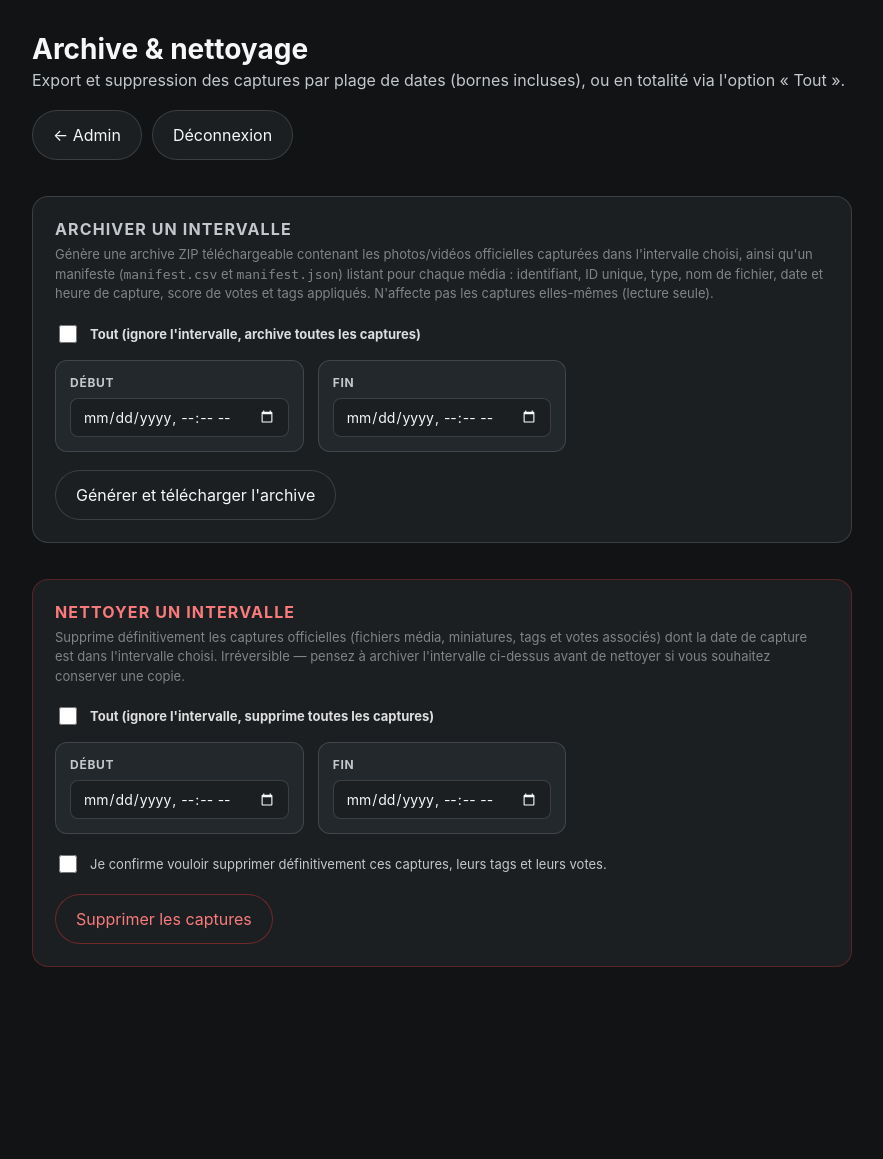
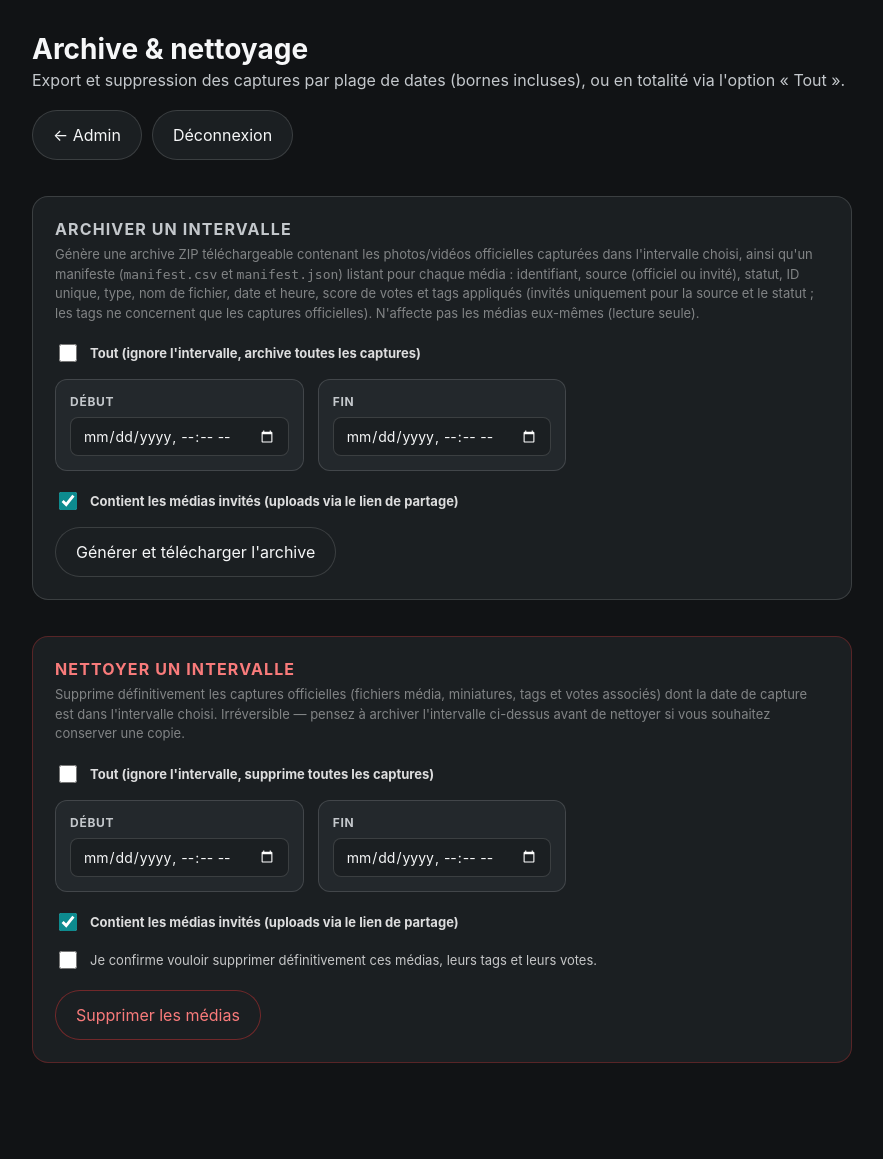
Before and after one commit to Pictotem/pictotem, a Flask app: page /admin/archive in a window 1280 px wide. Shown: the whole page, without its empty margins (198-1081 px from the left). Before the commit the page ends 967 px from the top, so only its background shows below. Run offline with Flask 3, Linux system fonts and the light colour scheme; the visitor is signed in with stand-in values (Sample User, id 1); parts of the project's set-up code (start-up, migrations or seed data) failed here and were passed over; some libraries are stand-ins or nearby versions.

Commit message:
Ajoute l'option "médias invités" à l'archivage et au nettoyage (/admin/archive)
Case à cocher "Contient les médias invités (uploads via le lien de
partage)" sur chacun des deux formulaires, cochée par défaut :

- Archiver : inclut désormais les uploads invités (guest_uploads, tous
  statuts confondus) de l'intervalle dans le ZIP, sous guest_media/ (les
  captures officielles restent sous media/). Le manifeste gagne deux
  colonnes : `source` ('official'/'guest') et `status` (statut de
  modération, vide pour les captures officielles) — nécessaire car
  captures.id et guest_uploads.id sont deux séquences AUTOINCREMENT
  indépendantes qui peuvent coïncider (même disambiguateur que la colonne
  `source` de la table votes). Les uploads invités n'ont pas de tags
  (fonctionnalité réservée au kiosque) : colonne laissée vide pour ces
  lignes.
- Nettoyer : supprime aussi les uploads invités de l'intervalle (fichier,
  miniature, votes) quand la case est cochée. Message de résultat et
  confirmation JS mis à jour pour refléter les deux compteurs (captures +
  médias invités).
- db.py : list_guest_uploads_in_range(), et correction de
  delete_guest_upload_db() qui ne supprimait pas les lignes `votes`
  (source='guest') associées — même défaut que l'ancien delete_capture()
  corrigé précédemment, cette fois côté invités.
- app.py : _build_archive_zip(start_iso, end_iso, include_guests=True),
  routes export/cleanup étendues pour lire la case include_guests.

Testé sur base + dossiers entièrement isolés (répertoire temporaire,
DB_PATH/PHOTO_DIR/VIDEO_DIR/THUMBS_DIR/EXPORTS_DIR/GUEST_UPLOAD_DIR
monkeypatchés, jamais Dev/data) : export avec/sans invités, manifeste
avec clé composite (source, id) car capture et upload invité coïncidaient
volontairement sur le même id dans le test, cleanup sans invités laisse
l'upload intact, cleanup avec invités supprime upload + vote réel + fichier
+ miniature.

```diff
--- a/app/app.py
+++ b/app/app.py
@@ -56,6 +56,7 @@ from db import (db_conn, delete_capture, delete_email_by_id, delete_frame_db,
                 cast_vote, admin_adjust_vote, get_voter_votes,
                 add_guest_upload, list_guest_uploads, list_approved_guest_uploads,
                 count_guest_uploads_by_token, set_guest_upload_status, delete_guest_upload_db,
+                list_guest_uploads_in_range,
                 list_gallery_combined,
                 list_tags, get_tag_by_id, create_tag, update_tag, delete_tag_db,
                 list_capture_tags, count_capture_tags, add_capture_tag, delete_capture_tag,
@@ -1094,20 +1095,26 @@ def _resolve_archive_range(form) -> tuple[str, str, str]:
     return _parse_archive_range(form)
 
 
-def _build_archive_zip(start_iso: str, end_iso: str):
-    """Construit une archive ZIP (fichiers média sous media/ + manifeste
-    manifest.csv/.json avec tags, score de votes, date/heure de capture)
-    pour toutes les captures officielles de [start_iso, end_iso]. Écrite
-    dans EXPORTS_DIR (nom horodaté, jamais nettoyée automatiquement — même
-    logique que emails.csv/.json). Retourne (zip_path, nb_captures)."""
+def _build_archive_zip(start_iso: str, end_iso: str, include_guests: bool = True):
+    """Construit une archive ZIP (fichiers média + manifeste manifest.csv/
+    .json avec source, tags, score de votes, date/heure de capture) pour
+    toutes les captures officielles de [start_iso, end_iso], sous media/,
+    et — si include_guests — les uploads invités (quel que soit leur
+    statut) de la même plage, sous guest_media/ (fichiers stockés dans
+    GUEST_UPLOAD_DIR, définitions plus bas dans ce fichier). Les uploads
+    invités n'ont pas de tags (fonctionnalité réservée aux captures
+    officielles côté kiosque) : colonne laissée vide pour ces lignes.
+    Écrite dans EXPORTS_DIR (nom horodaté, jamais nettoyée automatiquement
+    — même logique que emails.csv/.json). Retourne (zip_path, nb_médias)."""
     captures = list_captures_in_range(start_iso, end_iso)
     tags_map = get_tags_for_captures([c['id'] for c in captures])
+    guests = list_guest_uploads_in_range(start_iso, end_iso) if include_guests else []
 
     EXPORTS_DIR.mkdir(parents=True, exist_ok=True)
     stamp = datetime.now().strftime('%Y%m%d-%H%M%S')
     zip_path = EXPORTS_DIR / f'archive-{stamp}.zip'
 
-    fieldnames = ['id', 'media_uid', 'kind', 'filename', 'created_at', 'vote_score', 'tags']
+    fieldnames = ['id', 'source', 'status', 'media_uid', 'kind', 'filename', 'created_at', 'vote_score', 'tags']
     manifest_rows = []
     with zipfile.ZipFile(zip_path, 'w', zipfile.ZIP_DEFLATED) as zf:
         for cap in captures:
@@ -1119,6 +1126,8 @@ def _build_archive_zip(start_iso: str, end_iso: str):
                 logger.warning('Archive admin : fichier introuvable, ignoré : %s', src)
             manifest_rows.append({
                 'id':          cap['id'],
+                'source':      'official',
+                'status':      '',
                 'media_uid':   cap.get('media_uid') or '',
                 'kind':        cap['kind'],
                 'filename':    cap['filename'],
@@ -1127,6 +1136,24 @@ def _build_archive_zip(start_iso: str, end_iso: str):
                 'tags':        ', '.join(tags_map.get(cap['id'], [])),
             })
 
+        for up in guests:
+            src = GUEST_UPLOAD_DIR / up['filename']
+            if src.is_file():
+                zf.write(src, arcname=f"guest_media/{up['filename']}")
+            else:
+                logger.warning('Archive admin : fichier invité introuvable, ignoré : %s', src)
+            manifest_rows.append({
+                'id':          up['id'],
+                'source':      'guest',
+                'status':      up.get('status') or '',
+                'media_uid':   up.get('media_uid') or '',
+                'kind':        up['kind'],
+                'filename':    up['filename'],
+                'created_at':  up['created_at'],
+                'vote_score':  up.get('vote_score', 0),
+                'tags':        '',
+            })
+
         manifest_csv = io.StringIO()
         writer = csv.DictWriter(manifest_csv, fieldnames=fieldnames)
         writer.writeheader()
@@ -1154,11 +1181,13 @@ def admin_archive_export():
     start_iso, end_iso, err = _resolve_archive_range(request.form)
     if err:
         return redirect(url_for('admin_archive', err=err))
-    zip_path, count = _build_archive_zip(start_iso, end_iso)
+    include_guests = bool(request.form.get('include_guests'))
+    zip_path, count = _build_archive_zip(start_iso, end_iso, include_guests)
     if count == 0:
         zip_path.unlink(missing_ok=True)
-        return redirect(url_for('admin_archive', err='Aucune capture dans cet intervalle.'))
-    logger.info('Archive admin : %d capture(s) exportée(s) (%s -> %s).', count, start_iso, end_iso)
+        return redirect(url_for('admin_archive', err='Aucun média dans cet intervalle.'))
+    logger.info('Archive admin : %d média(s) exporté(s) (%s -> %s, invités %s).',
+                count, start_iso, end_iso, 'inclus' if include_guests else 'exclus')
     return send_file(zip_path, mimetype='application/zip', as_attachment=True, download_name=zip_path.name)
 
 
@@ -1171,6 +1200,8 @@ def admin_archive_cleanup():
         return redirect(url_for('admin_archive', err=err))
     if not request.form.get('confirm'):
         return redirect(url_for('admin_archive', err='Cochez la case de confirmation pour supprimer.'))
+
+    include_guests = bool(request.form.get('include_guests'))
 
     captures = list_captures_in_range(start_iso, end_iso)
     count = 0
@@ -1186,8 +1217,28 @@ def admin_archive_cleanup():
         if deleted.get('thumb_filename'):
             (THUMBS_DIR / deleted['thumb_filename']).unlink(missing_ok=True)
         count += 1
-    logger.info('Nettoyage admin : %d capture(s) supprimée(s) (%s -> %s).', count, start_iso, end_iso)
-    return redirect(url_for('admin_archive', ok=f'{count} capture(s) supprimée(s) (tags et votes inclus).'))
+
+    guest_count = 0
+    if include_guests:
+        for up in list_guest_uploads_in_range(start_iso, end_iso):
+            deleted_up = delete_guest_upload_db(up['id'])
+            if not deleted_up:
+                continue
+            try:
+                (GUEST_UPLOAD_DIR / deleted_up['filename']).unlink(missing_ok=True)
+            except Exception:
+                logger.warning('Nettoyage admin : suppression fichier invité échouée : %s', deleted_up['filename'])
+            if deleted_up.get('thumb_filename'):
+                (THUMBS_DIR / deleted_up['thumb_filename']).unlink(missing_ok=True)
+            guest_count += 1
+
+    logger.info('Nettoyage admin : %d capture(s) + %d média(s) invité(s) supprimé(s) (%s -> %s).',
+                count, guest_count, start_iso, end_iso)
+    msg = f'{count} capture(s) supprimée(s)'
+    if include_guests:
+        msg += f' + {guest_count} média(s) invité(s) supprimé(s)'
+    msg += ' (tags et votes inclus).'
+    return redirect(url_for('admin_archive', ok=msg))
 
 
 # ── Admin — cadres ────────────────────────────────────────────────────────────
--- a/app/db.py
+++ b/app/db.py
@@ -681,15 +681,33 @@ def list_gallery_combined(sort='desc', kind='', source='', page=1, page_size=Non
 
 
 def delete_guest_upload_db(upload_id):
-    """Supprime de la DB et retourne le dict (l'appelant supprime fichier + thumb)."""
+    """Supprime de la DB (+ votes associés) et retourne le dict (l'appelant
+    supprime fichier + thumb). Le nettoyage des votes (absent avant cette
+    correction, même défaut que l'ancien delete_capture()) évite de
+    laisser des lignes orphelines dans `votes` (source='guest')."""
     with closing(db_conn()) as conn:
         row = conn.execute('SELECT * FROM guest_uploads WHERE id = ?', (upload_id,)).fetchone()
         if not row:
             return None
         item = dict(row)
         conn.execute('DELETE FROM guest_uploads WHERE id = ?', (upload_id,))
+        conn.execute('DELETE FROM votes WHERE source = ? AND capture_id = ?', ('guest', upload_id))
         conn.commit()
     return item
+
+
+def list_guest_uploads_in_range(start_iso, end_iso):
+    """Tous les uploads invités (quel que soit leur statut — pending/
+    approved/rejected) dont created_at est dans [start_iso, end_iso]
+    (bornes incluses). Même logique que list_captures_in_range(), utilisée
+    par l'archivage et le nettoyage par plage de dates quand l'option
+    « médias invités » est cochée (/admin/archive)."""
+    with closing(db_conn()) as conn:
+        rows = conn.execute(
+            'SELECT * FROM guest_uploads WHERE created_at >= ? AND created_at <= ? ORDER BY created_at ASC',
+            (start_iso, end_iso)
+        ).fetchall()
+    return [dict(r) for r in rows]
 
 
 def export_emails_files():
--- a/app/templates/admin_archive.html
+++ b/app/templates/admin_archive.html
@@ -63,9 +63,10 @@
     <p class="text-section-desc">
       Génère une archive ZIP téléchargeable contenant les photos/vidéos officielles capturées
       dans l'intervalle choisi, ainsi qu'un manifeste (<code>manifest.csv</code> et
-      <code>manifest.json</code>) listant pour chaque média : identifiant, ID unique, type,
-      nom de fichier, date et heure de capture, score de votes et tags appliqués.
-      N'affecte pas les captures elles-mêmes (lecture seule).
+      <code>manifest.json</code>) listant pour chaque média : identifiant, source (officiel ou
+      invité), statut, ID unique, type, nom de fichier, date et heure, score de votes et tags
+      appliqués (invités uniquement pour la source et le statut ; les tags ne concernent que les
+      captures officielles). N'affecte pas les médias eux-mêmes (lecture seule).
     </p>
     <form method="post" action="{{ url_for('admin_archive_export') }}">
       <input type="hidden" name="_csrf_token" value="{{ csrf_token() }}">
@@ -83,6 +84,10 @@
           <input type="datetime-local" id="export_range_end" name="range_end">
         </div>
       </div>
+      <label class="all-row">
+        <input type="checkbox" name="include_guests" value="1" checked>
+        <span>Contient les médias invités (uploads via le lien de partage)</span>
+      </label>
       <button type="submit" class="action-btn primary">Générer et télécharger l'archive</button>
     </form>
   </div>
@@ -111,12 +116,16 @@
           <input type="datetime-local" id="cleanup_range_end" name="range_end">
         </div>
       </div>
+      <label class="all-row">
+        <input type="checkbox" name="include_guests" value="1" checked id="cleanupIncludeGuests">
+        <span>Contient les médias invités (uploads via le lien de partage)</span>
+      </label>
       <label class="confirm-row">
         <input type="checkbox" name="confirm" value="1" required>
-        <span>Je confirme vouloir supprimer définitivement ces captures, leurs tags et leurs votes.</span>
+        <span>Je confirme vouloir supprimer définitivement ces médias, leurs tags et leurs votes.</span>
       </label>
       <button type="submit" class="action-btn" style="border-color:rgba(200,50,50,.5);color:#f97b7b">
-        Supprimer les captures
+        Supprimer les médias
       </button>
     </form>
   </div>
@@ -132,12 +141,13 @@
       sync();
     });
 
-    // Message de confirmation adapté selon la case "Tout" du nettoyage.
+    // Message de confirmation adapté selon les cases "Tout" et "médias invités".
     document.getElementById('cleanupForm')?.addEventListener('submit', (e) => {
       const all = document.getElementById('cleanupRangeAll')?.checked;
-      const msg = all
-        ? 'Supprimer DÉFINITIVEMENT TOUTES les captures (photos, vidéos, tags, votes), sans exception ? Cette action est irréversible.'
-        : 'Supprimer définitivement toutes les captures (photos, vidéos, tags, votes) de cet intervalle ? Cette action est irréversible.';
+      const guests = document.getElementById('cleanupIncludeGuests')?.checked;
+      const scope = all ? 'TOUTES les captures, sans exception' : 'les captures de cet intervalle';
+      const withGuests = guests ? ' ainsi que les médias invités correspondants' : ' (médias invités exclus)';
+      const msg = `Supprimer définitivement ${scope}${withGuests}, avec tags et votes ? Cette action est irréversible.`;
       if (!confirm(msg)) e.preventDefault();
     });
   </script>
```
